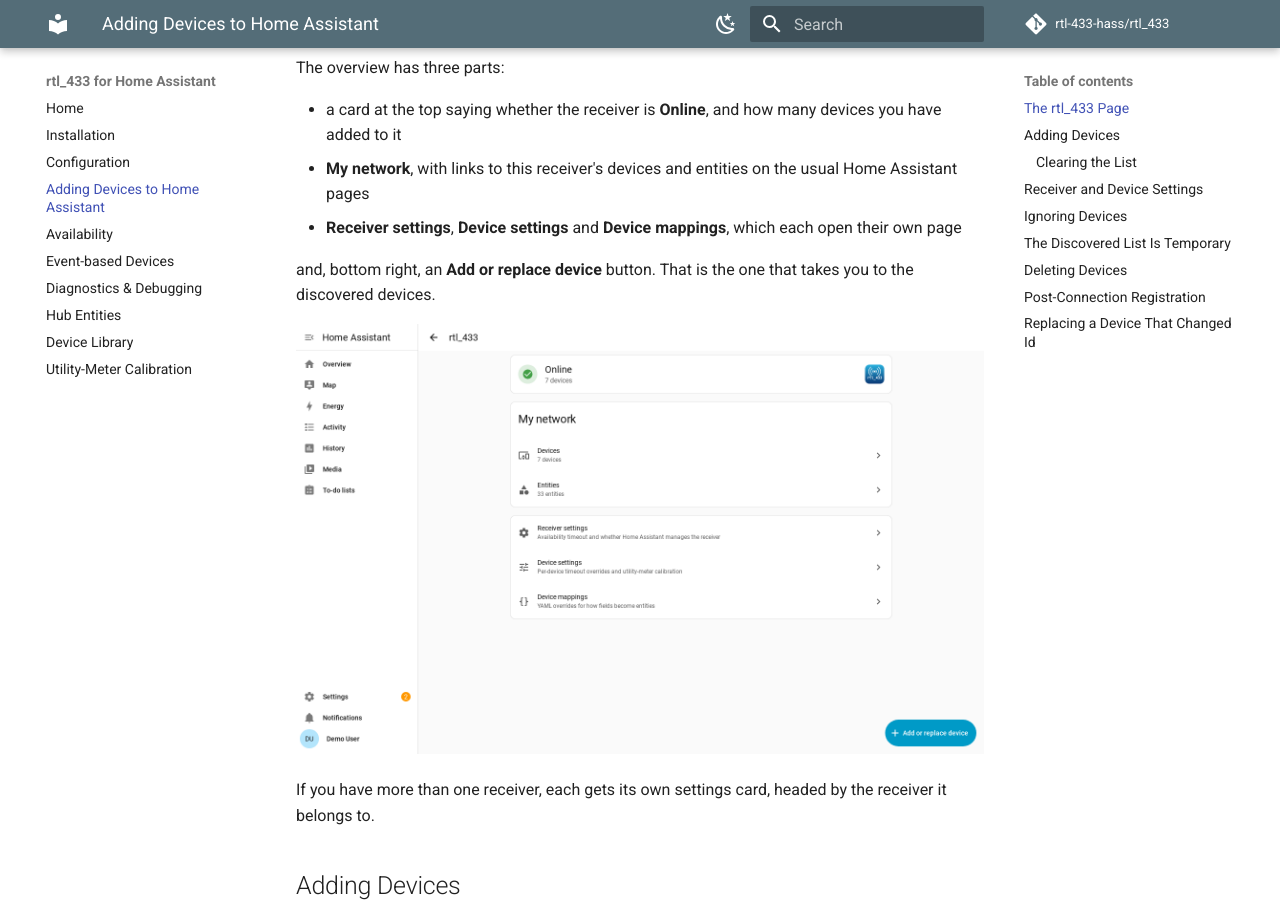
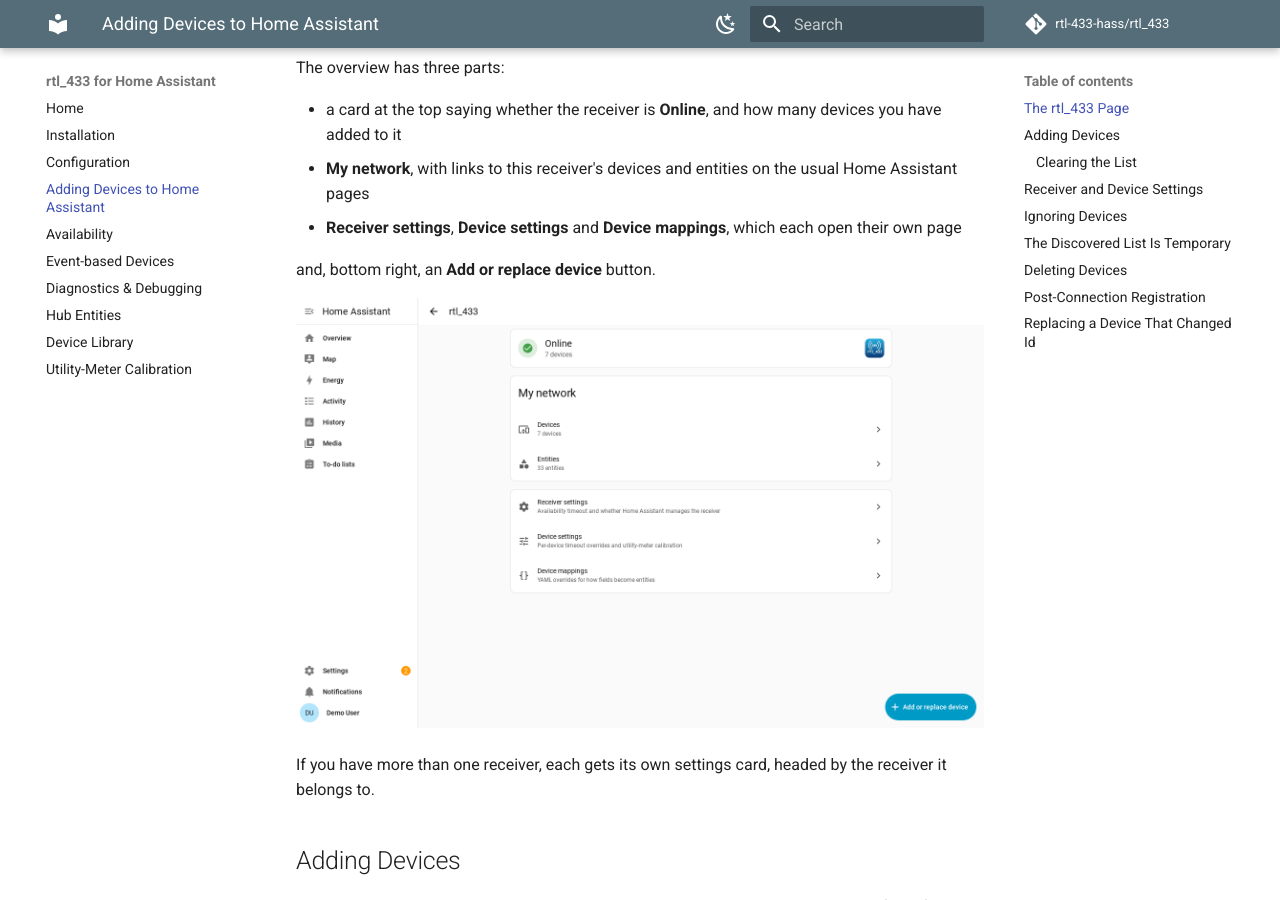
Before and after one commit to rtl-433-hass/rtl_433, an MkDocs documentation site: the page built from docs/device-discovery.md, in a window 1280 px wide and 900 px high, scrolled down 478 px. Built offline with MkDocs 1.6.1 and Material for MkDocs 9.7.7, drawn with Linux system fonts in a browser that asks for light colours; comment, search, counter and statistics services are not loaded; the version menu is left out.

Commit message:
docs: drop the gloss on the Add or replace device button
The screenshot below it and the section that follows both show where the button
goes; naming it in the list is enough.

Co-Authored-By: Claude Opus 5 (1M context) <noreply@anthropic.com>
Claude-Session: https://claude.ai/code/session_018HhtFuqBNovRCKpDqLKD2v

```diff
--- a/docs/device-discovery.md
+++ b/docs/device-discovery.md
@@ -25,8 +25,7 @@ The overview has three parts:
 - **Receiver settings**, **Device settings** and **Device mappings**, which each
   open their own page
 
-and, bottom right, an **Add or replace device** button. That is the one that
-takes you to the discovered devices.
+and, bottom right, an **Add or replace device** button.
 
 ![The rtl_433 page: a status card with a green tick reading Online and 7 devices; a My network card listing Devices, 7 devices and Entities, 33 entities, each with a chevron; then a card of three rows — Receiver settings (availability timeout and whether Home Assistant manages the receiver), Device settings (per-device timeout overrides and utility-meter calibration) and Device mappings (YAML overrides for how fields become entities); and a blue Add or replace device button in the bottom right](images/18-rtl-433-page.png)
 
```
